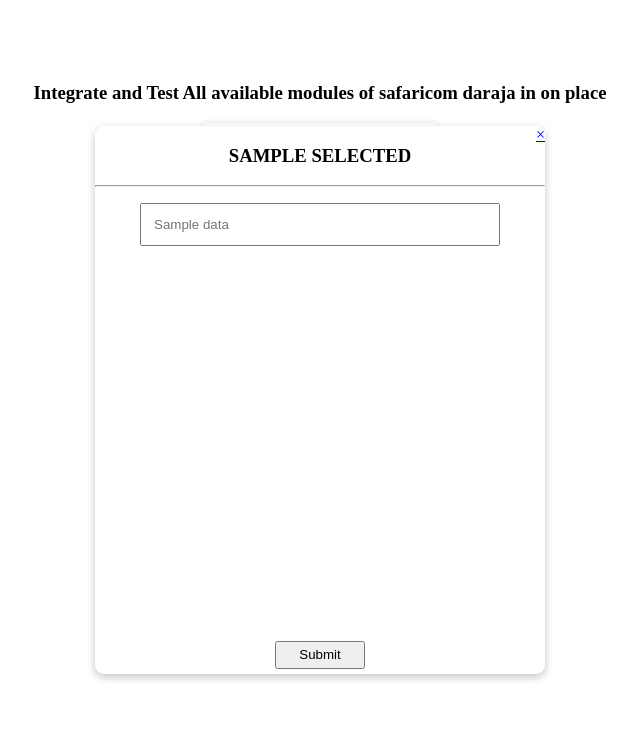
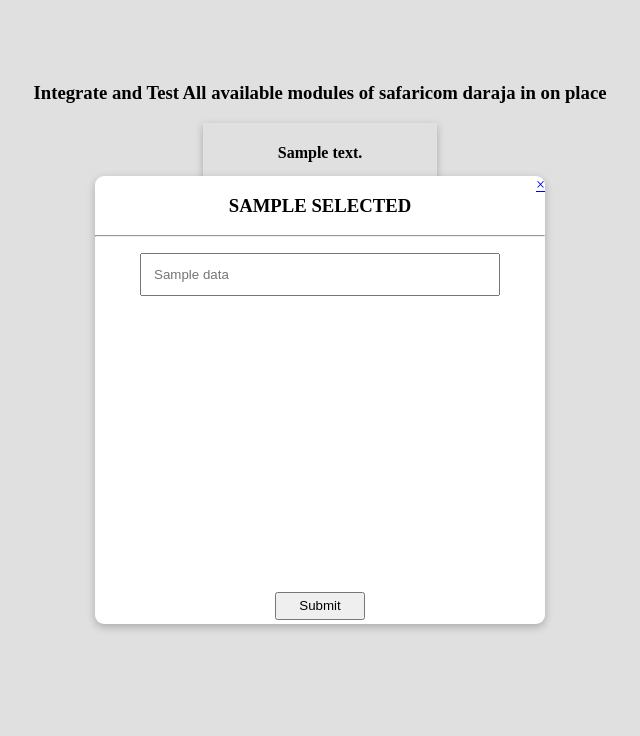
Before and after one commit to omwitsa-etole/eassysacco-ussd, a Python web app: template templates/index.html in a window 1280 px wide. Shown: the top 736 px of the page, without its empty margins (320-960 px from the left). Run offline with Jinja, Linux system fonts and the light colour scheme; the template is opened without the code that fills it: most values are stand-ins (such as "Sample title", 1, 10 or a date in 2020); some libraries are stand-ins or nearby versions.

Commit message:
edit home

```diff
--- a/templates/index.html
+++ b/templates/index.html
@@ -22,7 +22,7 @@
                 text-align: center;
                 place-items: center;
             }
-            .main .container .row{
+            .main-actions{
                 width: 100%;
                 display:flex;
                 flex-direction: row;
@@ -53,7 +53,7 @@
                 background: white;
                 z-index: 99;
                 min-width: 450px;
-                min-height: 548px;
+                min-height: 448px;
                 border-radius: 9px;
                 box-shadow: rgba(0, 0, 0, 0.25) 0px 54px 55px, rgba(0, 0, 0, 0.12) 0px -12px 30px, rgba(0, 0, 0, 0.12) 0px 4px 6px, rgba(0, 0, 0, 0.17) 0px 12px 13px, rgba(0, 0, 0, 0.09) 0px -3px 5px;
                 transform: translate(-50%,-50%);
@@ -85,10 +85,15 @@
             <div class="container">
                 <div class="row">
                     {%if action%}
+                        <style>body {
+                            background: rgba(221, 221, 221, 0.9);
+
+                            overflow: hidden;
+                        }.main-actions{pointer-events: none;}</style>
                         <div class="col-md hover">
                             <a style="float:right;" href="/home">&times</a>
                             <h3>{{selected["name"]|upper}}</h3><hr/>
-                            <section style="overflow-y: auto;overflow-x: scroll;">
+                            <section style="height: 78%;overflow-y: scroll;overflow-x: auto;">
                                 <form onsubmit="return false" id="data-form">
                                 <input type="hidden" name="action" value="{{selected['name']}}">
                                 {%for data in selected["data"]%}
@@ -100,6 +105,7 @@
                             <button onclick="simulateRequest()">Submit</button>
                         </div>
                     {%endif%}
+                    <section class="main-actions">
                     {%for action in actions%}
                         <div id='{{action["name"]}}' class="col-sm">
                             <h4>{{action["description"]}}</h4>
@@ -107,6 +113,7 @@
                             <button onclick='location.search="action={{action['name']}}"'>Select</button>
                         </div>
                     {%endfor%}
+                    </section>
                 </div>
               </div>
         </div>
```
